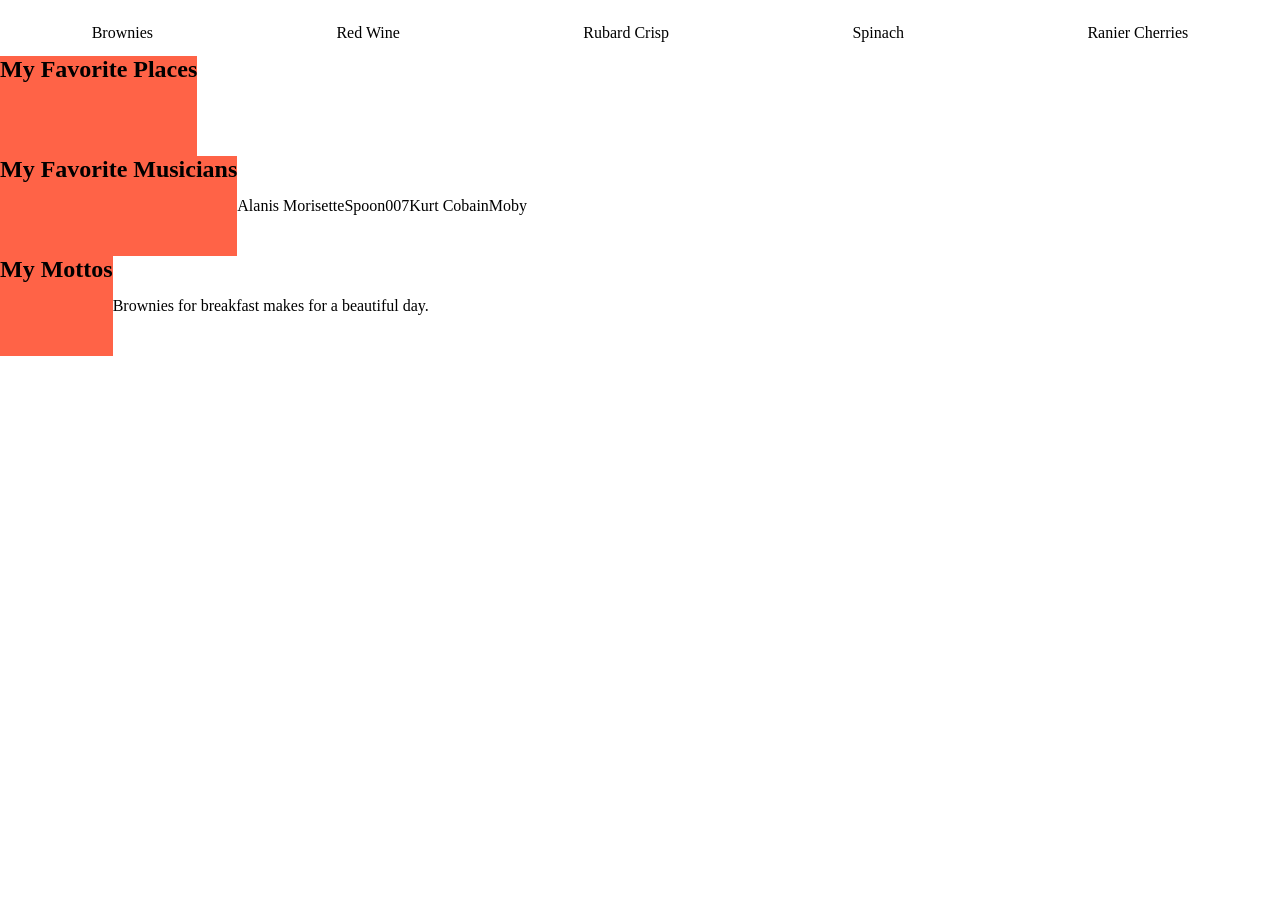
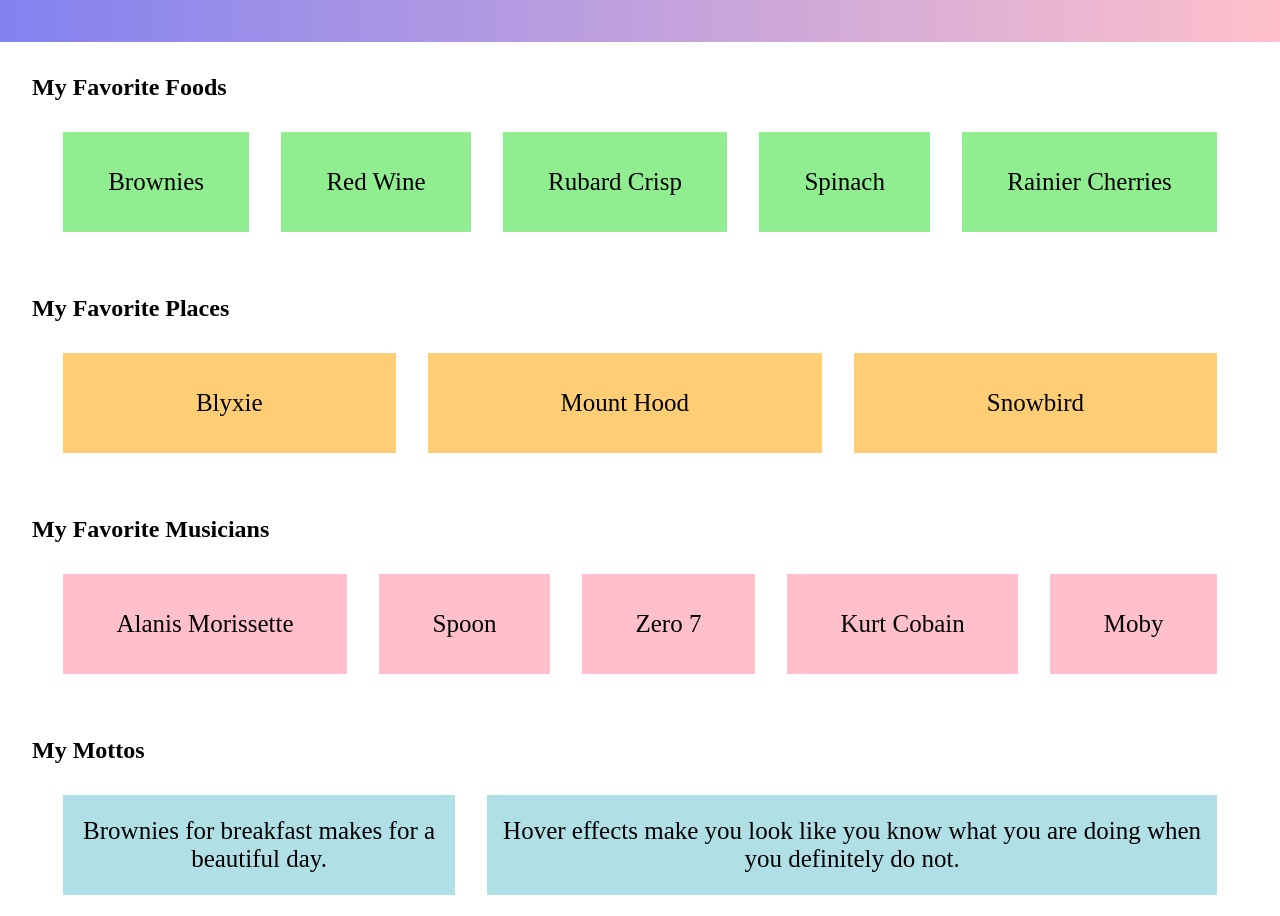
Before and after one commit to gbrogers/deployment-lab, a website: page index.html in a window 1280 px wide. Shown: the part 453-1369 px from the top of the page. Before the commit the page ends 809 px from the top, so only its background shows below. Drawn offline with Linux system fonts and the light colour scheme.

Commit message:
body added

```diff
--- a/index.html
+++ b/index.html
@@ -9,11 +9,11 @@
   </head>
   <body>
     <nav>
-      <ul>
+      <ul class="nav-list">
         <li><a href="#fav-foods">Favorite Foods</a></li>
-        <li><a>Favorite Places</a></li>
-        <li><a>Favorite Musicians</a></li>
-        <li><a>Mottos</a></li>
+        <li><a href="#fav-places">Favorite Places</a></li>
+        <li><a href="#music">Favorite Musicians</a></li>
+        <li><a href="#mottos">Mottos</a></li>
       </ul>
     </nav>
     <header>
@@ -21,37 +21,51 @@
       <h1>Giselle Rogers</h1>
     </header>
 
-    <section id="fav-foods">
+    <section class="fav-section" id="fav-foods">
       <h2 class="favs">My Favorite Foods</h2>
       <div>
-        <ul>
-          <li>Brownies</li>
-          <li>Red Wine</li>
-          <li>Rubard Crisp</li>
-          <li>Spinach</li>
-          <li>Ranier Cherries</li>
+        <ul class="flex-list">
+          <li><p>Brownies</p></li>
+          <li><p>Red Wine</p></li>
+          <li><p>Rubard Crisp</p></li>
+          <li><p>Spinach</p></li>
+          <li><p>Rainier Cherries</p></li>
         </ul>
       </div>
     </section>
-    <section id="fav-places"><h2 class="favs">My Favorite Places</h2></section>
-    <section id="music">
-      <h2 class="favs">My Favorite Musicians</h2>
+    <section class="fav-section" id="fav-places">
+      <h2 class="favs">My Favorite Places</h2>
       <div>
-        <ul>
-          <li>Alanis Morisette</li>
-          <li>Spoon</li>
-          <li>007</li>
-          <li>Kurt Cobain</li>
-          <li>Moby</li>
+        <ul class="flex-list">
+          <li><p>Blyxie</p></li>
+          <li><p>Mount Hood</p></li>
+          <li><p>Snowbird</p></li>
         </ul>
       </div>
     </section>
-    <section id="mottos">
+    <section class="fav-section" id="music">
+      <h2 class="favs">My Favorite Musicians</h2>
+      <div>
+        <ul class="flex-list">
+          <li><p>Alanis Morissette</p></li>
+          <li><p>Spoon</p></li>
+          <li><p>Zero 7</p></li>
+          <li><p>Kurt Cobain</p></li>
+          <li><p>Moby</p></li>
+        </ul>
+      </div>
+    </section>
+    <section class="fav-section" id="mottos">
       <h2 class="favs">My Mottos</h2>
       <div>
-        <ul>
-          <li>Brownies for breakfast makes for a beautiful day.</li>
-          <li></li>
+        <ul class="flex-list">
+          <li><p>Brownies for breakfast makes for a beautiful day.</p></li>
+          <li>
+            <p>
+              Hover effects make you look like you know what you are doing when
+              you definitely do not.
+            </p>
+          </li>
         </ul>
       </div>
     </section>
--- a/public/styles.css
+++ b/public/styles.css
@@ -1,30 +1,68 @@
 * {
   padding: 0;
   margin: 0;
+  box-sizing: content-box;
 }
 header {
-  background-color: #eee;
-  display: flex;
+  background-image: linear-gradient(to left, pink, rgb(130, 130, 240));
+  background-size: 100% 400px;
 }
+
 h1 {
-  font-size: 70px;
+  font-size: 90px;
+  display: inline-block;
+  position: absolute;
+  top: 300px;
+  left: 325px;
+  padding: 10px 20px;
+  border-radius: 20px;
 }
 
 #profile-pic {
-  width: 200px;
-  padding: 30px;
+  width: 250px;
+  padding: 40px;
+  border-radius: 70px;
 }
 nav {
-  background-color: #326273;
+  background-color: #29a2c7;
 }
 
-ul {
+.fav-section {
+  margin: 2em;
+}
+
+.flex-list {
+  display: flex;
+  list-style: none;
+  justify-content: space-evenly;
+  padding: 15px;
+}
+
+.flex-list li {
+  margin: 1em;
+  height: 100px;
+  flex-grow: 1;
+  text-align: center;
+  display: flex;
+  justify-content: center;
+  align-items: center;
+  background-color: pink;
+}
+
+.flex-list li:hover {
+  transform: scale(1.05);
+  box-shadow: yellow 1px 0 10px;
+  font-weight: bold;
+}
+
+.nav-list {
   height: 100px;
   display: flex;
   justify-content: space-around;
   align-items: center;
   list-style: none;
 }
+
 a {
   text-decoration: none;
   color: white;
@@ -33,25 +71,31 @@
 
 a:hover {
   font-weight: 900;
+  text-shadow: yellow 1px 0 10px;
+  color: black;
+}
+#mottos .flex-list li {
+  background-color: powderblue;
+}
+#mottos .flex-list li:hover {
+  background-color: hotpink;
+}
+#fav-places .flex-list li:hover {
+  background-color: hotpink;
+}
+#fav-foods .flex-list li:hover {
+  background-color: hotpink;
+}
+#music .flex-list li:hover {
+  background-color: hotpink;
 }
 
-#fav-foods {
-  height: 100px;
-  display: flex;
-  flex-direction: column;
+#fav-foods .flex-list li {
+  background-color: lightgreen;
 }
-.favs {
-  background-color: tomato;
+#fav-places .flex-list li {
+  background-color: rgb(255, 206, 116);
 }
-#fav-places {
-  height: 100px;
-  display: flex;
+.flex-list p {
+  font-size: 25px;
 }
-#music {
-  height: 100px;
-  display: flex;
-}
-#mottos {
-  height: 100px;
-  display: flex;
-}
```
